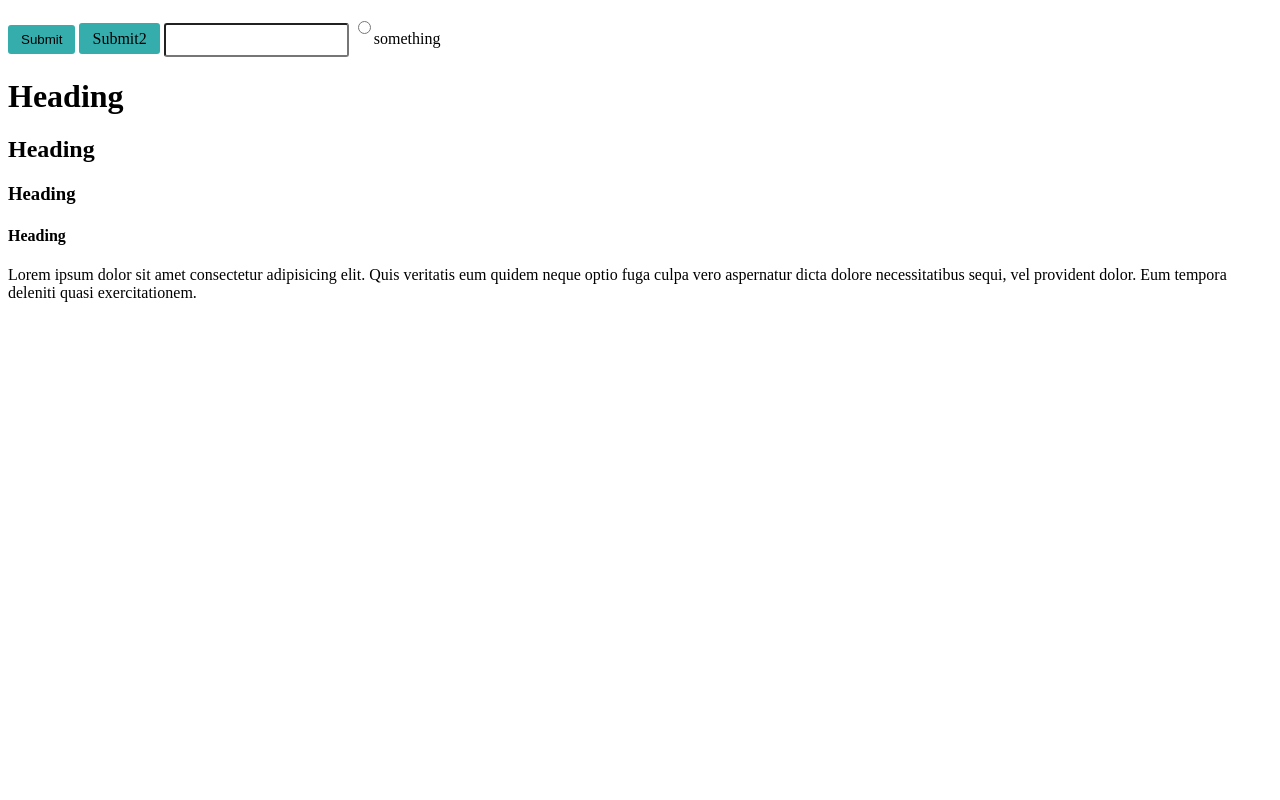
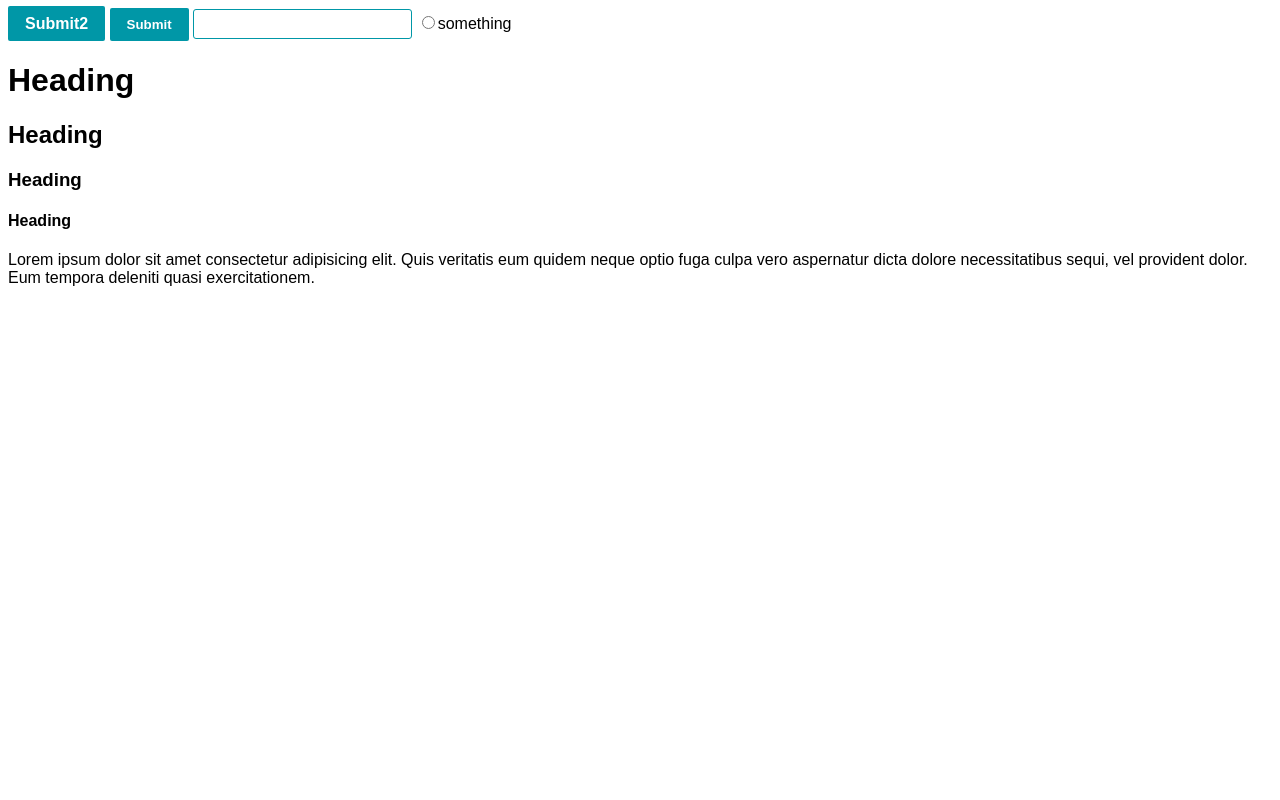
Before and after one commit to fizzyOne/HELP_Organization, a PHP site: page / in a window 1280 px wide. Run offline with PHP 8.4, Linux system fonts and the light colour scheme.

Commit message:
tryagain

```diff
--- a/Website/css/comp.css
+++ b/Website/css/comp.css
@@ -2,13 +2,21 @@
 
 button, submit {
 
-    background-color: rgb(54, 173, 173);
-    border-radius:3px;
+    background-color: #0097a7;
+    color: white;
+    font-weight: bold;
+    border-radius:2px;
     border: 1px;
-    padding: 7px 13px;
+    padding: 9px 17px;
     cursor: pointer;
 }
+button:hover, submit:hover{
+    transition: 0.5s;
+    background-color: #006064;
+}
 input {
-    height: 2.5em;
+    padding: 5px;
     border-radius: 3px;
+    font-size: 16px;
+    border: 1px #0097a7 solid;
 }
--- a/Website/css/layout.css
+++ b/Website/css/layout.css
@@ -1,3 +1,5 @@
 /* include mobile friendly */
 /* include layout - float right, footer, nav */
-font
+* {
+    font-family: sans-serif;
+}
--- a/Website/index.html
+++ b/Website/index.html
@@ -1,3 +1,4 @@
+<?php include("common/#config.php");?>
 <!DOCTYPE <!DOCTYPE html>
 <html>
 <head>
@@ -6,12 +7,14 @@
     <title>Page Title</title>
     <meta name="viewport" content="width=device-width, initial-scale=1">
     <link rel="stylesheet" type="text/css" media="screen" href="css/comp.css" />
+    <link rel="stylesheet" type="text/css" media="screen" href="css/layout.css" />
     <script src="main.js"></script>
 </head>
 <body>
-        <button>Submit</button>
-    <submit>Submit2</submit>
+    <?php include("common/nav.php");?>
+        <submit>Submit2</submit>
 
+    <button>Submit</button>
     <input type="text">
     <input type="radio">something</input>
 
```
Also changed, not shown: Website/common/#config.php (added, +10 -0 lines), 1 other file.
